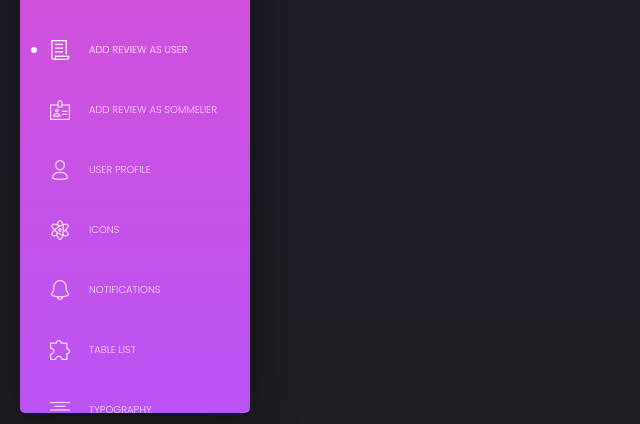
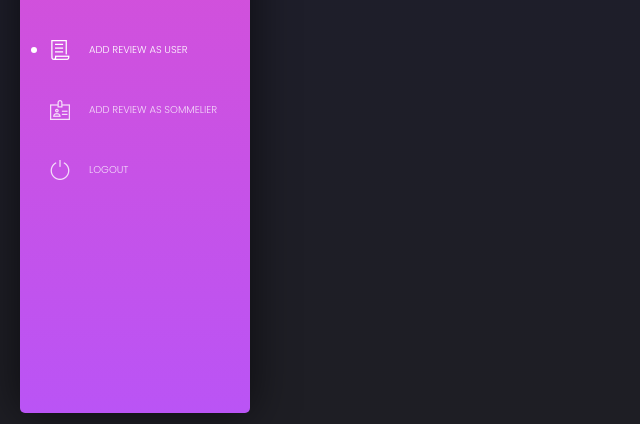
Before and after one commit to TMichaelan/sbd-cocktail-project-put, a Flask app: page /add_review.html in a window 1280 px wide. Shown: the part 377-801 px from the top of the page, without its empty margins (0-640 px from the left). Run offline with Flask 2, Linux system fonts and the light colour scheme; data that the repository does not hold is empty; parts of the project's set-up code (start-up, migrations or seed data) failed here and were passed over; some libraries are stand-ins or nearby versions.

Commit message:
fix: sidebar useless comment

```diff
--- a/apps/templates/includes/sidebar.html
+++ b/apps/templates/includes/sidebar.html
@@ -63,13 +63,13 @@
                     </a>
                 </li>
 
-                <li class="{% if 'user' in segment %} active {% endif %}">
+                <!-- <li class="{% if 'user' in segment %} active {% endif %}">
                     <a href="/user.html">
                         <i class="tim-icons icon-single-02"></i>
                         <p>User Profile</p>
                     </a>
-                </li>
-                <li class="{% if 'icons' in segment %} active {% endif %}">
+                </li> -->
+                <!-- <li class="{% if 'icons' in segment %} active {% endif %}">
                     <a href="/icons.html">
                         <i class="tim-icons icon-atom"></i>
                         <p>Icons</p>
@@ -80,19 +80,19 @@
                         <i class="tim-icons icon-bell-55"></i>
                         <p>Notifications</p>
                     </a>
-                </li>
-                <li class="{% if 'tables' in segment %} active {% endif %}">
+                </li>  -->
+                <!-- <li class="{% if 'tables' in segment %} active {% endif %}">
                     <a href="/tables.html">
                         <i class="tim-icons icon-puzzle-10"></i>
                         <p>Table List</p>
                     </a>
-                </li>
-                <li class="{% if 'typography' in segment %} active {% endif %}">
+                </li> -->
+                <!-- <li class="{% if 'typography' in segment %} active {% endif %}">
                     <a href="/typography.html">
                         <i class="tim-icons icon-align-center"></i>
                         <p>Typography</p>
                     </a>
-                </li>
+                </li> -->
 
                 <li>
                     <a href="{{ url_for('authentication_blueprint.logout') }}">
```
